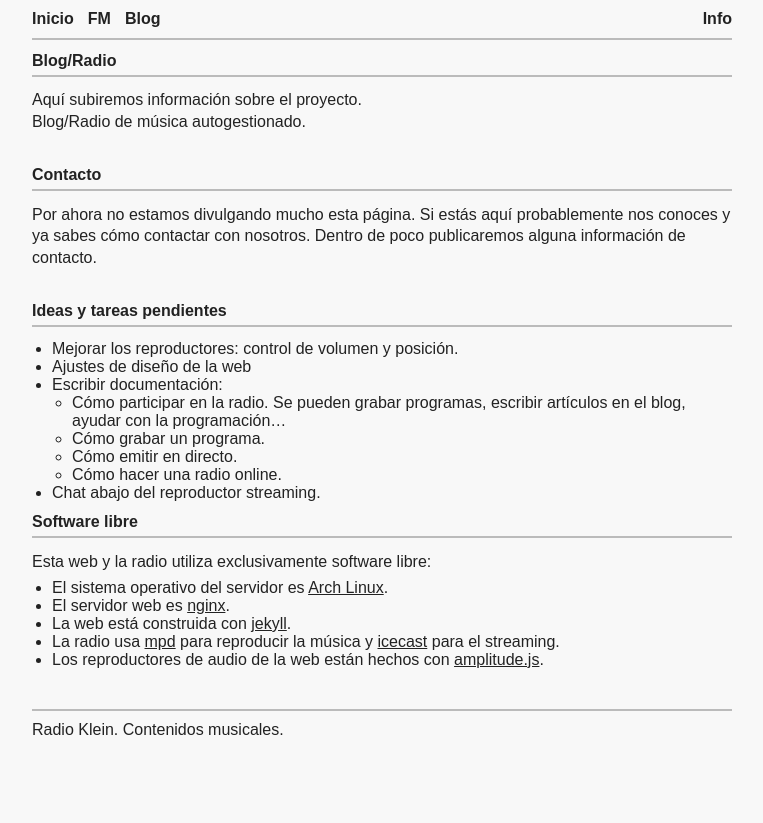
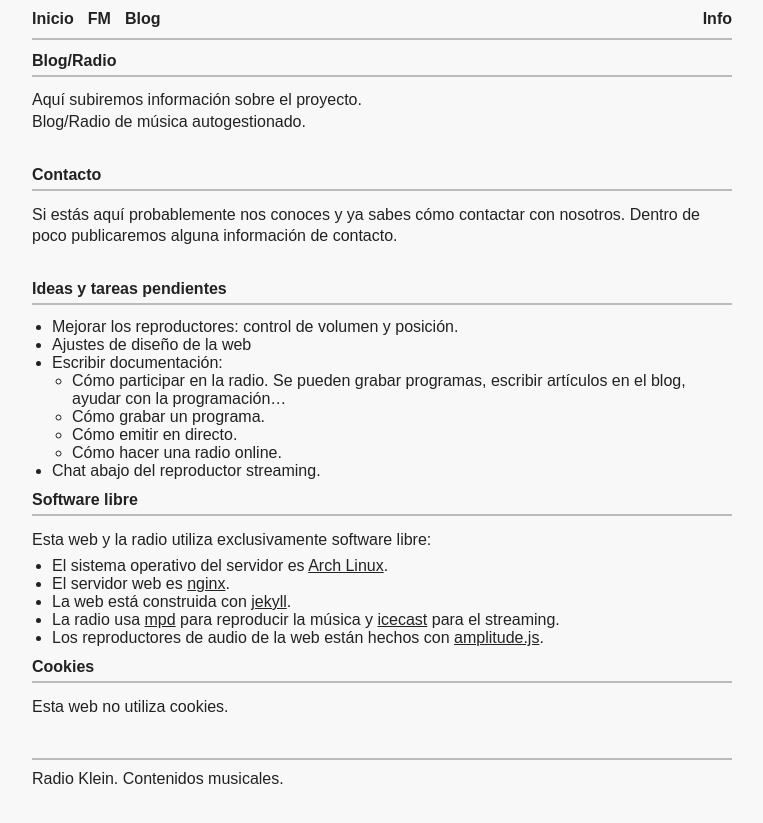
Before and after one commit to haztecaso/radio-klein, a Jekyll site: the page built from info.md, in a window 1280 px wide. Shown: the top 823 px of the page, without its empty margins (258-1021 px from the left). Built offline with Jekyll 4.4.1, drawn with Linux system fonts in a browser that asks for light colours.

Commit message:
Automated commit

```diff
--- a/info.md
+++ b/info.md
@@ -11,8 +11,7 @@ Blog/Radio de música autogestionado.
 
 # Contacto
 
-Por ahora no estamos divulgando mucho esta página. Si estás aquí probablemente nos conoces y ya sabes cómo contactar con nosotros. Dentro de poco publicaremos alguna información de contacto.
-
+Si estás aquí probablemente nos conoces y ya sabes cómo contactar con nosotros. Dentro de poco publicaremos alguna información de contacto.
 
 # Ideas y tareas pendientes
 
@@ -33,3 +32,7 @@ Esta web y la radio utiliza exclusivamente software libre:
 - La web está construida con [jekyll](https://jekyllrb.com/){:target="_blank"}.
 - La radio usa [mpd](https://www.musicpd.org/) para reproducir la música y [icecast](https://www.icecast.org/){:target="_blank"} para el streaming.
 - Los reproductores de audio de la web están hechos con [amplitude.js](https://521dimensions.com/open-source/amplitudejs){:target="_blank"}.
+
+# Cookies
+
+Esta web no utiliza cookies.
```
